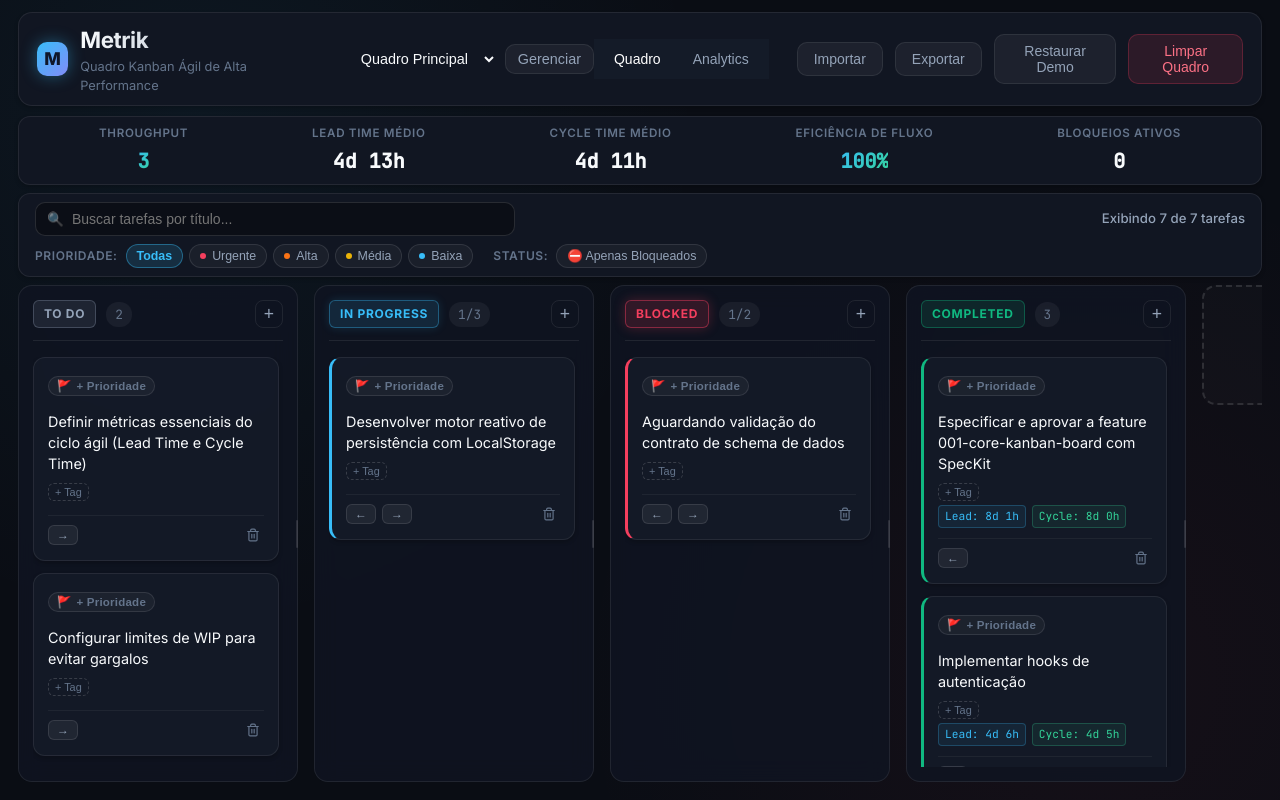
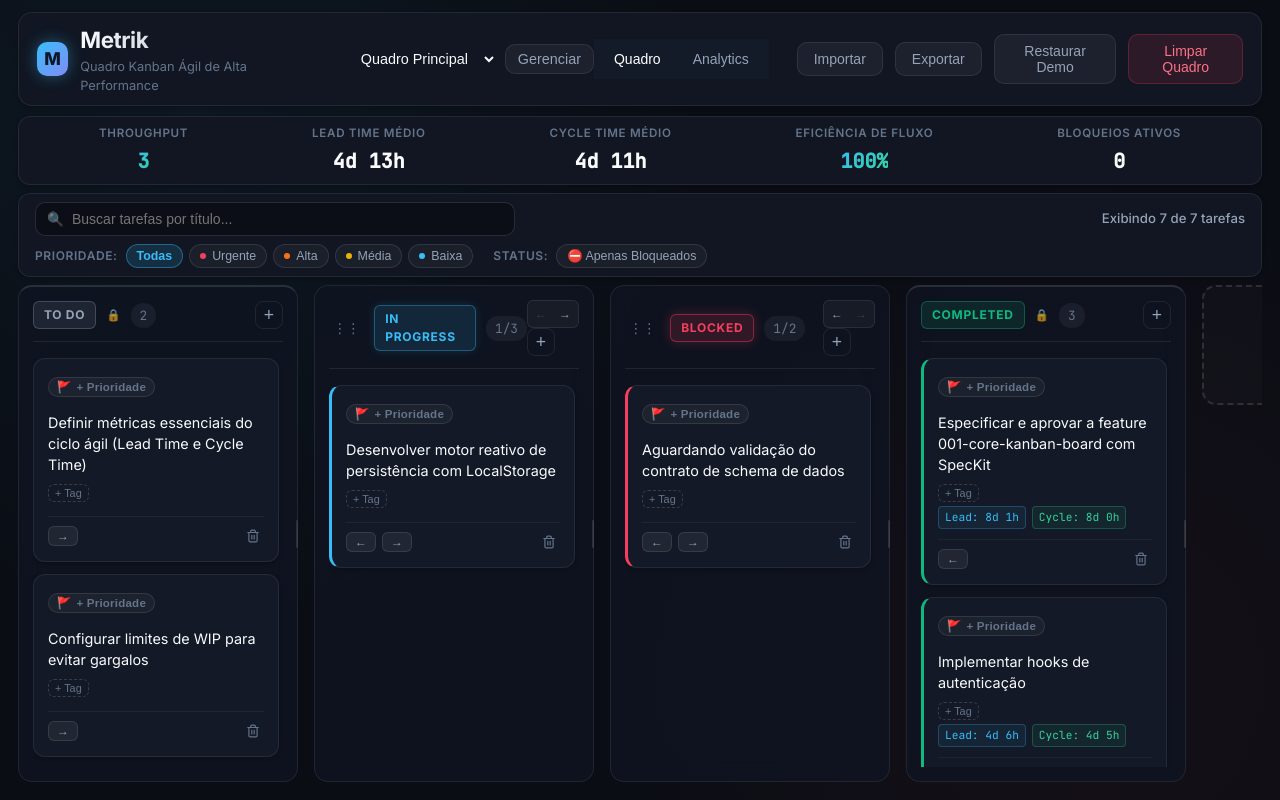
Before and after one commit to rogerteg/Metrik, a React (Vite) app: page / in a window 1280 px wide. Built offline with nearby package versions, Linux system fonts and the light colour scheme.

Commit message:
feat: column reordering with strict first (To Do) and last (Completed) column lock

```diff
--- a/src/App.css
+++ b/src/App.css
@@ -235,6 +235,96 @@ body {
   user-select: none;
   border-color: #38bdf8;
   box-shadow: 0 0 16px rgba(56, 189, 248, 0.25);
+}
+
+.kanban-column.is-column-dragging {
+  opacity: 0.45;
+  border-style: dashed;
+  border-color: #38bdf8;
+  transform: scale(0.98);
+}
+
+.kanban-column.column-drop-before {
+  border-left: 3px solid #38bdf8;
+  box-shadow: -4px 0 16px rgba(56, 189, 248, 0.4);
+}
+
+.kanban-column.column-drop-after {
+  border-right: 3px solid #38bdf8;
+  box-shadow: 4px 0 16px rgba(56, 189, 248, 0.4);
+}
+
+.kanban-column.is-fixed-column {
+  border-top: 2px solid rgba(255, 255, 255, 0.12);
+}
+
+/* Column Drag Handle */
+.column-drag-handle {
+  cursor: grab;
+  font-size: 0.85rem;
+  color: var(--text-muted);
+  user-select: none;
+  padding: 2px 4px;
+  border-radius: 4px;
+  display: inline-flex;
+  align-items: center;
+  justify-content: center;
+  transition: color 0.15s ease, background 0.15s ease;
+  line-height: 1;
+}
+
+.column-drag-handle:hover {
+  color: #38bdf8;
+  background: rgba(56, 189, 248, 0.1);
+}
+
+.column-drag-handle:active {
+  cursor: grabbing;
+}
+
+/* Column Fixed Badge (Lock) */
+.column-fixed-badge {
+  font-size: 0.72rem;
+  opacity: 0.7;
+  cursor: help;
+  user-select: none;
+}
+
+/* Column Move Button Group */
+.column-move-btn-group {
+  display: inline-flex;
+  align-items: center;
+  gap: 2px;
+  background: rgba(255, 255, 255, 0.04);
+  border: 1px solid var(--border-subtle);
+  border-radius: 6px;
+  padding: 2px;
+}
+
+.btn-move-column {
+  background: transparent;
+  border: none;
+  color: var(--text-secondary);
+  width: 22px;
+  height: 22px;
+  border-radius: 4px;
+  display: flex;
+  align-items: center;
+  justify-content: center;
+  font-size: 0.75rem;
+  font-weight: 700;
+  cursor: pointer;
+  transition: all 0.15s ease;
+}
+
+.btn-move-column:hover:not(:disabled) {
+  background: rgba(56, 189, 248, 0.2);
+  color: #38bdf8;
+}
+
+.btn-move-column:disabled {
+  opacity: 0.25;
+  cursor: not-allowed;
 }
 
 /* Column Resize Handle */
--- a/src/App.tsx
+++ b/src/App.tsx
@@ -40,6 +40,7 @@ export const App: React.FC = () => {
     deleteTask,
     updateColumn,
     deleteColumn,
+    reorderColumn,
     moveTask,
     reorderOrMoveTask,
     setTaskPriority,
@@ -234,6 +235,7 @@ export const App: React.FC = () => {
             onUpdateColumn={updateColumn}
             onDeleteColumn={deleteColumn}
             onDropTask={reorderOrMoveTask}
+            onMoveColumn={reorderColumn}
             onOpenNewColumnModal={() => setIsNewColumnModalOpen(true)}
             renderTask={(task, columnId) => {
               const currentIndex = board.columns.findIndex(c => c.id === columnId);
--- a/src/components/Board.tsx
+++ b/src/components/Board.tsx
@@ -14,6 +14,7 @@ export interface BoardProps {
   onUpdateColumn?: (id: string, updates: Partial<ColumnModel>) => void;
   onDeleteColumn?: (id: string) => void;
   onDropTask?: (options: ReorderOptions) => void;
+  onMoveColumn?: (sourceIndex: number, destinationIndex: number) => void;
   onOpenNewColumnModal?: () => void;
   renderTask?: (task: TaskModel, columnId: string) => React.ReactNode;
 }
@@ -29,6 +30,7 @@ export const Board: React.FC<BoardProps> = ({
   onUpdateColumn,
   onDeleteColumn,
   onDropTask,
+  onMoveColumn,
   onOpenNewColumnModal,
   renderTask,
 }) => {
@@ -48,7 +50,7 @@ export const Board: React.FC<BoardProps> = ({
       )}
 
       <main className="kanban-board-grid" aria-label="Quadro Kanban Metrik">
-        {columns.map((col) => {
+        {columns.map((col, idx) => {
           const visibleTasks = board.tasks[col.id] || [];
           const rawTasks = rawBoard ? rawBoard.tasks[col.id] || [] : visibleTasks;
           const isFilteredEmpty = hasActiveFilters && rawTasks.length > 0 && visibleTasks.length === 0;
@@ -58,6 +60,8 @@ export const Board: React.FC<BoardProps> = ({
               key={col.id}
               column={col}
               count={rawTasks.length}
+              columnIndex={idx}
+              totalColumns={columns.length}
               width={columnWidths?.[col.id]}
               onResizeWidth={onResizeColumnWidth}
               onResetWidth={onResetColumnWidth}
@@ -65,6 +69,7 @@ export const Board: React.FC<BoardProps> = ({
               onUpdateColumn={onUpdateColumn}
               onDeleteColumn={onDeleteColumn}
               onDropTask={onDropTask}
+              onMoveColumn={onMoveColumn}
             >
               {isFilteredEmpty ? (
                 <div
--- a/src/components/Column.tsx
+++ b/src/components/Column.tsx
@@ -6,6 +6,8 @@ import { ReorderOptions } from '../types/dnd';
 export interface ColumnProps {
   column: ColumnModel;
   count: number;
+  columnIndex?: number;
+  totalColumns?: number;
   width?: number;
   onResizeWidth?: (columnId: string, width: number) => void;
   onResetWidth?: (columnId: string) => void;
@@ -13,6 +15,7 @@ export interface ColumnProps {
   onUpdateColumn?: (id: string, updates: Partial<ColumnModel>) => void;
   onDeleteColumn?: (id: string) => void;
   onDropTask?: (options: ReorderOptions) => void;
+  onMoveColumn?: (sourceIndex: number, destinationIndex: number) => void;
   children?: React.ReactNode;
 }
 
@@ -39,6 +42,8 @@ const getColumnModifierClass = (colorScheme: string): string => {
 export const Column: React.FC<ColumnProps> = ({
   column,
   count,
+  columnIndex,
+  totalColumns = 0,
   width,
   onResizeWidth,
   onResetWidth,
@@ -46,14 +51,26 @@ export const Column: React.FC<ColumnProps> = ({
   onUpdateColumn,
   onDeleteColumn,
   onDropTask,
+  onMoveColumn,
   children,
 }) => {
   const badgeClass = getBadgeClass(column.colorScheme);
   const modifierClass = getColumnModifierClass(column.colorScheme);
   const isOverloaded = column.wipLimit !== null && count > column.wipLimit;
 
+  // Regra fundamental: Primeira coluna (índice 0) e Última coluna (índice totalColumns - 1) são fixas
+  const isFirstColumn = columnIndex === 0;
+  const isLastColumn = typeof columnIndex === 'number' && totalColumns > 0 && columnIndex === totalColumns - 1;
+  const isFixed = isFirstColumn || isLastColumn;
+
+  const canMoveLeft = !isFixed && typeof columnIndex === 'number' && columnIndex > 1;
+  const canMoveRight = !isFixed && typeof columnIndex === 'number' && totalColumns > 0 && columnIndex < totalColumns - 2;
+
   const [isDropTarget, setIsDropTarget] = useState(false);
   const [isResizing, setIsResizing] = useState(false);
+  const [isColumnDragging, setIsColumnDragging] = useState(false);
+  const [columnDropIndicator, setColumnDropIndicator] = useState<'before' | 'after' | null>(null);
+
   const dragDepthRef = useRef(0);
   const startXRef = useRef(0);
   const startWidthRef = useRef(0);
@@ -85,14 +102,34 @@ export const Column: React.FC<ColumnProps> = ({
     e.preventDefault();
     dragDepthRef.current += 1;
     if (dragDepthRef.current === 1) {
+      // Se for arraste de tarefa, destaca como drop target
       setIsDropTarget(true);
     }
   };
 
   const handleDragOver = (e: React.DragEvent<HTMLElement>) => {
     e.preventDefault();
-    if (e.dataTransfer) {
-      e.dataTransfer.dropEffect = 'move';
+    const isColumnDrag = e.dataTransfer && Array.from(e.dataTransfer.types).includes('application/x-metrik-column');
+
+    if (isColumnDrag) {
+      if (e.dataTransfer) {
+        // Se este alvo for a primeira ou última coluna, não permite drop de coluna
+        if (isFixed) {
+          e.dataTransfer.dropEffect = 'none';
+          setColumnDropIndicator(null);
+          return;
+        }
+        e.dataTransfer.dropEffect = 'move';
+      }
+      const rect = e.currentTarget.getBoundingClientRect();
+      const midX = rect.left + rect.width / 2;
+      const clientX = typeof e.clientX === 'number' ? e.clientX : midX - 1;
+      setColumnDropIndicator(clientX < midX ? 'before' : 'after');
+    } else {
+      setColumnDropIndicator(null);
+      if (e.dataTransfer) {
+        e.dataTransfer.dropEffect = 'move';
+      }
     }
   };
 
@@ -102,6 +139,7 @@ export const Column: React.FC<ColumnProps> = ({
     if (dragDepthRef.current <= 0) {
       dragDepthRef.current = 0;
       setIsDropTarget(false);
+      setColumnDropIndicator(null);
     }
   };
 
@@ -109,7 +147,26 @@ export const Column: React.FC<ColumnProps> = ({
     e.preventDefault();
     dragDepthRef.current = 0;
     setIsDropTarget(false);
+    const indicator = columnDropIndicator;
+    setColumnDropIndicator(null);
 
+    // 1. Drop de Coluna
+    const sourceColIndexStr = e.dataTransfer ? e.dataTransfer.getData('application/x-metrik-column') : '';
+    if (sourceColIndexStr !== '' && onMoveColumn && typeof columnIndex === 'number') {
+      const sourceColIdx = parseInt(sourceColIndexStr, 10);
+      if (!Number.isNaN(sourceColIdx) && !isFixed) {
+        let destIdx = columnIndex;
+        if (indicator === 'after' && sourceColIdx < columnIndex) {
+          destIdx = columnIndex;
+        } else if (indicator === 'before' && sourceColIdx > columnIndex) {
+          destIdx = columnIndex;
+        }
+        onMoveColumn(sourceColIdx, destIdx);
+        return;
+      }
+    }
+
+    // 2. Drop de Tarefa
     const activeTaskId = e.dataTransfer ? e.dataTransfer.getData('text/plain') : '';
     if (activeTaskId && onDropTask) {
       onDropTask({
@@ -117,6 +174,23 @@ export const Column: React.FC<ColumnProps> = ({
         targetColumn: column.id,
       });
     }
+  };
+
+  const handleColumnDragStart = (e: React.DragEvent<HTMLElement>) => {
+    if (isFixed || typeof columnIndex !== 'number') {
+      e.preventDefault();
+      return;
+    }
+    setIsColumnDragging(true);
+    if (e.dataTransfer) {
+      e.dataTransfer.setData('application/x-metrik-column', String(columnIndex));
+      e.dataTransfer.effectAllowed = 'move';
+    }
+  };
+
+  const handleColumnDragEnd = () => {
+    setIsColumnDragging(false);
+    setColumnDropIndicator(null);
   };
 
   const handleDelete = () => {
@@ -139,7 +213,7 @@ export const Column: React.FC<ColumnProps> = ({
 
   return (
     <section
-      className={`kanban-column ${modifierClass} ${isOverloaded ? 'kanban-column-wip-exceeded' : ''} ${isDropTarget ? 'kanban-column-drop-target' : ''} ${isResizing ? 'is-resizing' : ''}`}
+      className={`kanban-column ${modifierClass} ${isOverloaded ? 'kanban-column-wip-exceeded' : ''} ${isDropTarget ? 'kanban-column-drop-target' : ''} ${isResizing ? 'is-resizing' : ''} ${isColumnDragging ? 'is-column-dragging' : ''} ${columnDropIndicator === 'before' ? 'column-drop-before' : ''} ${columnDropIndicator === 'after' ? 'column-drop-after' : ''} ${isFixed ? 'is-fixed-column' : ''}`}
       style={width ? { width: `${width}px`, minWidth: `${width}px`, maxWidth: `${width}px` } : undefined}
       aria-label={`Coluna ${column.title}`}
       onDragEnter={handleDragEnter}
@@ -149,9 +223,33 @@ export const Column: React.FC<ColumnProps> = ({
     >
       <header className="column-header">
         <div className="column-header-left">
+          {!isFixed && onMoveColumn && typeof columnIndex === 'number' && (
+            <div
+              className="column-drag-handle"
+              draggable
+              onDragStart={handleColumnDragStart}
+              onDragEnd={handleColumnDragEnd}
+              title="Arrastar para reordenar coluna"
+              aria-label={`Reordenar coluna ${column.title}`}
+            >
+              ⋮⋮
+            </div>
+          )}
+
           <span className={`column-badge ${badgeClass}`} onClick={handleEditTitle} style={{ cursor: onUpdateColumn ? 'pointer' : 'default' }} title="Clique para editar">
             {column.title}
           </span>
+
+          {isFixed && (
+            <span
+              className="column-fixed-badge"
+              title={isFirstColumn ? 'Primeira coluna (fixa, sentido inicial do fluxo)' : 'Última coluna (fixa, conclusão do fluxo)'}
+              aria-label="Coluna fixa"
+            >
+              🔒
+            </span>
+          )}
+
           {onUpdateColumn ? (
             <WipLimitBadge
               columnId={column.id}
@@ -165,8 +263,34 @@ export const Column: React.FC<ColumnProps> = ({
             </span>
           )}
         </div>
+
         <div className="column-header-actions">
-          {onDeleteColumn && count === 0 && (
+          {!isFixed && onMoveColumn && typeof columnIndex === 'number' && (
+            <div className="column-move-btn-group" role="group" aria-label="Mover coluna">
+              <button
+                type="button"
+                className="btn-move-column"
+                onClick={() => canMoveLeft && onMoveColumn(columnIndex, columnIndex - 1)}
+                disabled={!canMoveLeft}
+                title={canMoveLeft ? 'Mover coluna para a esquerda' : 'Não pode mover para a primeira coluna'}
+                aria-label={`Mover coluna ${column.title} para a esquerda`}
+              >
+                ←
+              </button>
+              <button
+                type="button"
+                className="btn-move-column"
+                onClick={() => canMoveRight && onMoveColumn(columnIndex, columnIndex + 1)}
+                disabled={!canMoveRight}
+                title={canMoveRight ? 'Mover coluna para a direita' : 'Não pode mover para a última coluna'}
+                aria-label={`Mover coluna ${column.title} para a direita`}
+              >
+                →
+              </button>
+            </div>
+          )}
+
+          {onDeleteColumn && count === 0 && !isFixed && (
             <button
               type="button"
               className="btn-column-action btn-delete"
--- a/src/hooks/useTaskCollection.ts
+++ b/src/hooks/useTaskCollection.ts
@@ -10,7 +10,7 @@ import {
   FLOW_REGRESSION_WARNING_MESSAGE,
 } from '../types/kanban';
 import { INITIAL_SEED_TASKS, isValidBoardState } from '../utils/seedData';
-import { reorderBoard, isBackwardColumnMove } from '../utils/taskReorder';
+import { reorderBoard, isBackwardColumnMove, reorderColumnList } from '../utils/taskReorder';
 import { ReorderOptions } from '../types/dnd';
 
 export interface UseTaskCollectionReturn {
@@ -153,9 +153,10 @@ export function useTaskCollection(activeBoardId: string | null): UseTaskCollecti
 
   const reorderColumn = useCallback((sourceIndex: number, destinationIndex: number) => {
     setBoard((prev) => {
-      const newColumns = Array.from(prev.columns);
-      const [movedCol] = newColumns.splice(sourceIndex, 1);
-      newColumns.splice(destinationIndex, 0, movedCol);
+      const newColumns = reorderColumnList(prev.columns, sourceIndex, destinationIndex);
+      if (newColumns === prev.columns) {
+        return prev;
+      }
       return {
         ...prev,
         columns: newColumns
```
Also changed, not shown: src/utils/taskReorder.ts (+47 -1 lines), 1 other file (tests, documents, lock files or other folders).
